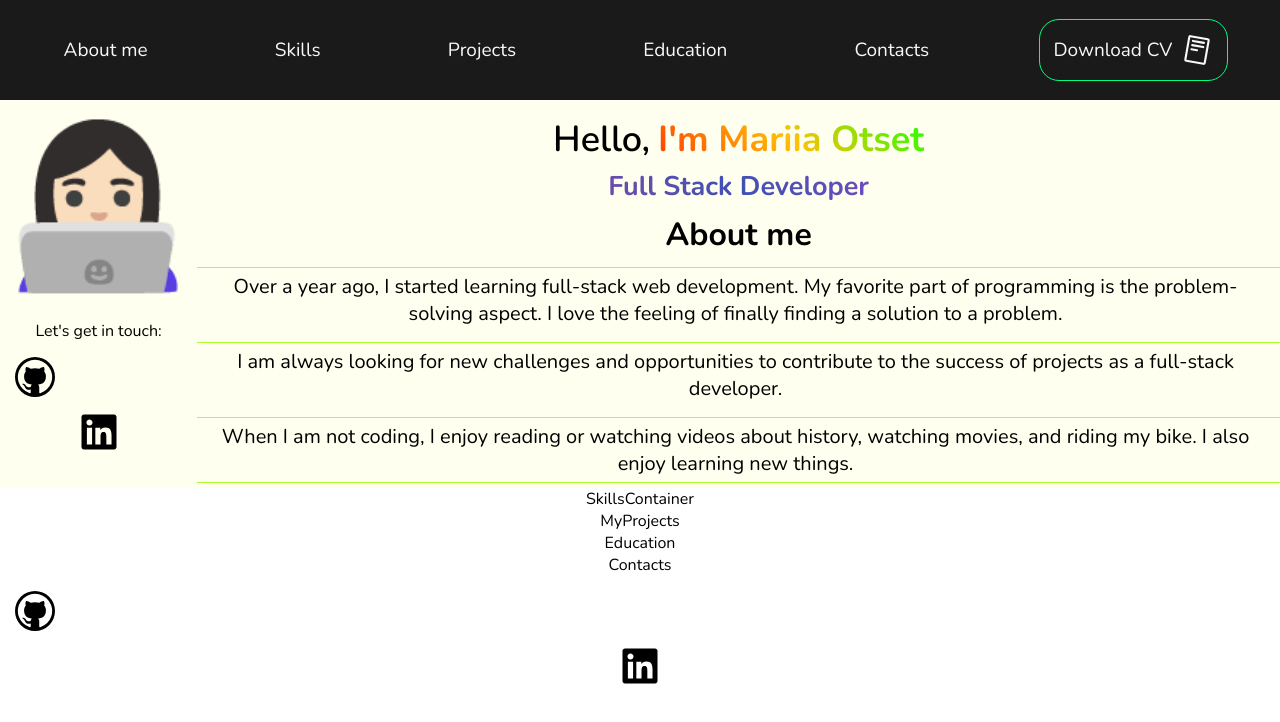
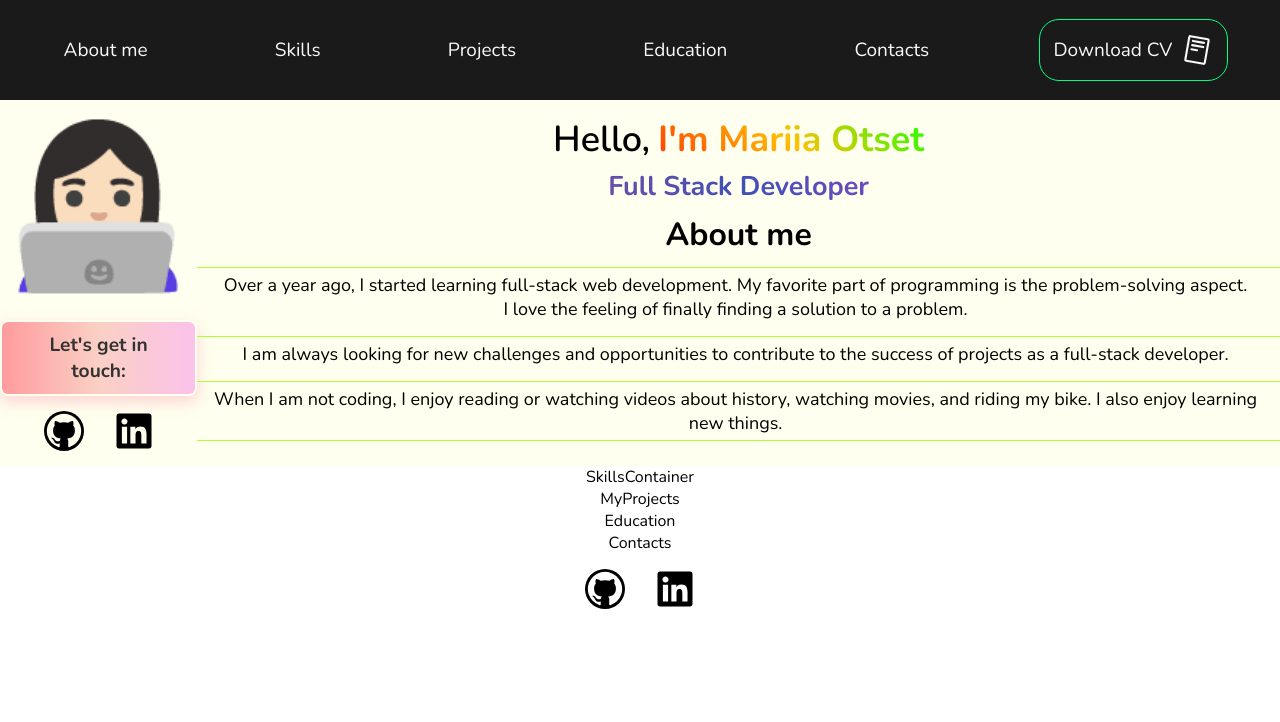
Before and after one commit to MariiaOtset/mariia-otset-portfolio, a React (Vite) app: page / in a window 1280 px wide. Shown: the top 722 px of the page. Built offline with nearby package versions, Linux system fonts and the light colour scheme.

Commit message:
styles for icons improved

```diff
--- a/src/components/AboutMe/AboutMe.jsx
+++ b/src/components/AboutMe/AboutMe.jsx
@@ -34,8 +34,8 @@ const AboutMe = () => {
         <h2 className={css.aboutTitle}>About me</h2>
         <p className={css.aboutText}>
           Over a year ago, I started learning full-stack web development. My
-          favorite part of programming is the problem-solving aspect. I love the
-          feeling of finally finding a solution to a problem.
+          favorite part of programming is the problem-solving aspect. <br /> I
+          love the feeling of finally finding a solution to a problem.
         </p>
         <p className={css.aboutText}>
           I am always looking for new challenges and opportunities to contribute
--- a/src/components/AboutMe/AboutMe.module.css
+++ b/src/components/AboutMe/AboutMe.module.css
@@ -49,7 +49,7 @@
 }
 
 .aboutText {
-  font-size: 20px;
+  font-size: 18px;
   margin: 5px 0;
   padding: 5px 14px;
   border-top: 1px solid greenyellow;
@@ -57,6 +57,20 @@
   &:last-child {
     border-bottom: 1px solid greenyellow;
   }
+}
+
+.textContacts {
+  display: inline-block;
+  padding: 10px 20px;
+  font-size: 1.2rem;
+  font-weight: bold;
+  color: #333;
+  background: linear-gradient(90deg, #ff9a9e, #fad0c4, #fbc2eb);
+  border-radius: 8px;
+  border: 2px solid transparent;
+  background-clip: padding-box, border-box;
+  background-origin: border-box;
+  box-shadow: 0px 6px 15px rgba(255, 182, 193, 0.6);
 }
 
 @media screen and (min-width: 400px) {
--- a/src/components/ContactsList/ContactsList.jsx
+++ b/src/components/ContactsList/ContactsList.jsx
@@ -15,17 +15,21 @@ const ContactsList = () => {
         </a>
       </li>
       <li className={css.linkWrapper}>
-        <a href="www.linkedin.com/in/mariia-otset" target="_blank">
+        <a
+          href="www.linkedin.com/in/mariia-otset"
+          target="_blank"
+          className={css.link}
+        >
           <FaLinkedin className={css.socialsIcon} />
         </a>
       </li>
       <li className={css.linkWrapper}>
-        {/* <a href="" target="_blank">
+        {/* <a href="" target="_blank" className={css.link}>
             <VscGithub className={css.socialsIcon} />
           </a> */}
       </li>
       <li className={css.linkWrapper}>
-        {/* <a href="" target="_blank">
+        {/* <a href="" target="_blank" className={css.link}>
             <VscGithub className={css.socialsIcon} />
           </a> */}
       </li>
--- a/src/components/ContactsList/ContactsList.module.css
+++ b/src/components/ContactsList/ContactsList.module.css
@@ -1,19 +1,23 @@
-/* .iconsWrapper {
-
-} */
+.iconsWrapper {
+  display: flex;
+  justify-content: center;
+  align-items: center;
+}
 
 .socialsIcon {
   width: 36px;
   height: 36px;
   color: black;
 
-  /* &:hover {
+  &:hover {
+    transform: scale(1.1);
+    outline: none;
+  }
 
-  } */
-
-  /* &:focus {
-
-  } */
+  &:nth-child(2) {
+    color: #1e90ff;
+    box-shadow: 0 4px 12px rgba(30, 144, 255, 0.4);
+  }
 }
 
 .link {
```
